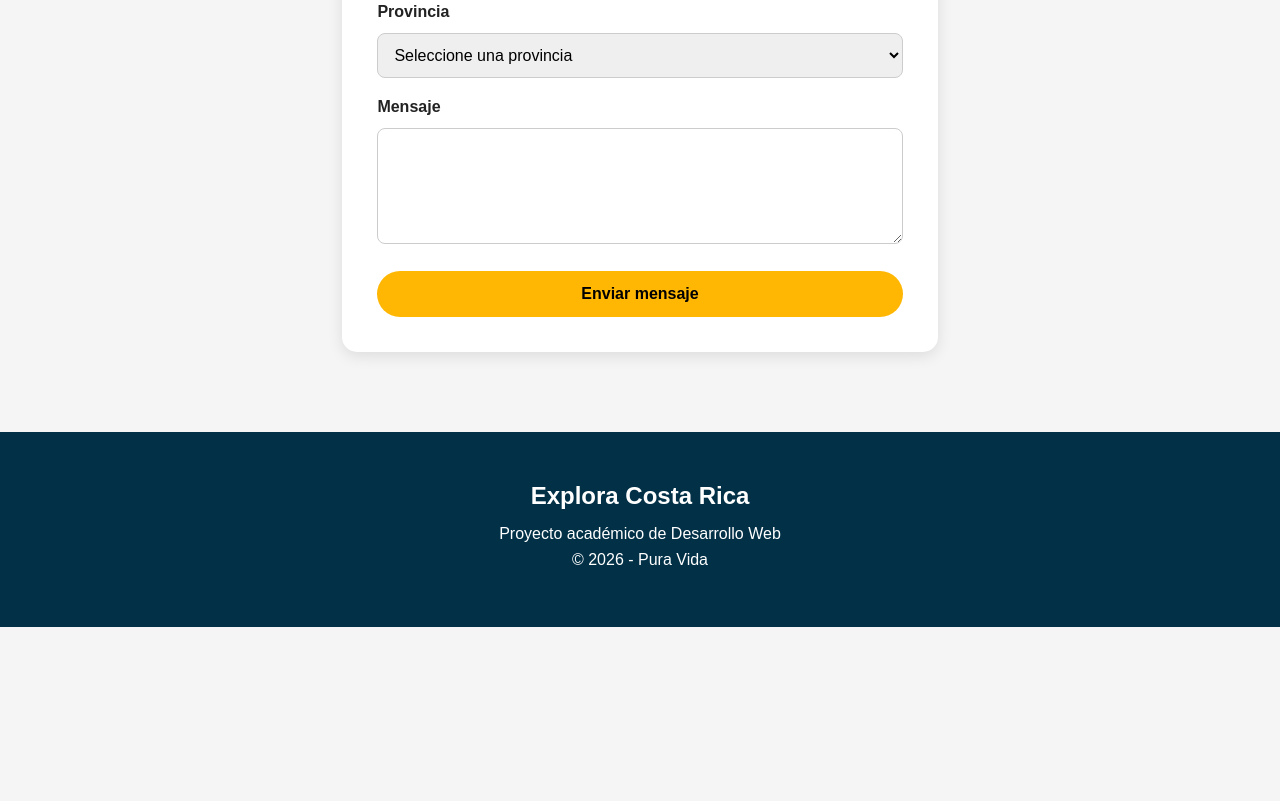
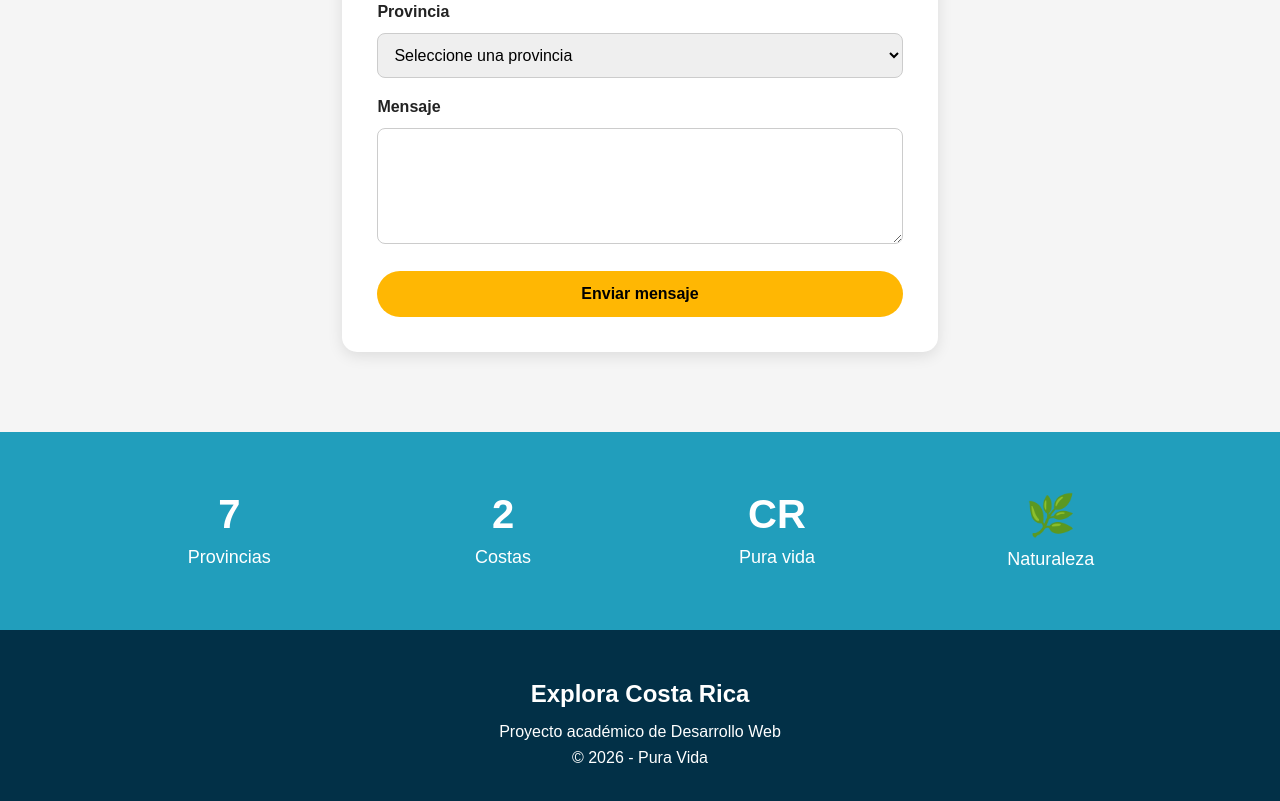
Before and after one commit to Arias1109/ExploraCostaRica, a plain HTML site: page index.html in a window 1280 px wide. Shown: the part 5469-6270 px from the top of the page. Before the commit the page ends 6096 px from the top, so only its background shows below. Drawn offline with Linux system fonts and the light colour scheme.

Commit message:
Version 1.7 - Agregar seccion de estadistica

```diff
--- a/css/estilos.css
+++ b/css/estilos.css
@@ -445,6 +445,30 @@ form button:hover {
 
 
 /*--------------------------------
+    ESTADISTICA
+--------------------------------*/
+
+.estadisticas {
+    display: grid;
+    grid-template-columns: repeat(4, 1fr);
+    background-color: #219ebc;
+    color: white;
+    text-align: center;
+    padding: 60px 8%;
+    gap: 20px;
+}
+
+.estadistica h3 {
+    font-size: 40px;
+    margin-bottom: 10px;
+}
+
+.estadistica p {
+    font-size: 18px;
+}
+
+
+/*--------------------------------
     RESPONSIVE TABLET
 --------------------------------*/
 
@@ -477,6 +501,10 @@ form button:hover {
     }
 
     .parques {
+        grid-template-columns: repeat(2, 1fr);
+    }
+
+    .estadisticas {
         grid-template-columns: repeat(2, 1fr);
     }
 }
@@ -558,4 +586,8 @@ form button:hover {
     .parques {
         grid-template-columns: 1fr;
     }
+
+    .estadisticas {
+        grid-template-columns: 1fr;
+    }
 }
--- a/index.html
+++ b/index.html
@@ -393,6 +393,27 @@
         </form>
     </section>
 
+    <section class="estadisticas">
+        <div class="estadistica">
+            <h3>7</h3>
+            <p>Provincias</p>
+        </div>
+
+        <div class="estadistica">
+            <h3>2</h3>
+            <p>Costas</p>
+        </div>
+
+        <div class="estadistica">
+            <h3>CR</h3>
+            <p>Pura vida</p>
+        </div>
+
+        <div class="estadistica">
+            <h3>🌿</h3>
+            <p>Naturaleza</p>
+        </div>
+    </section>
 
     <!-- FOOTER -->
 
```
